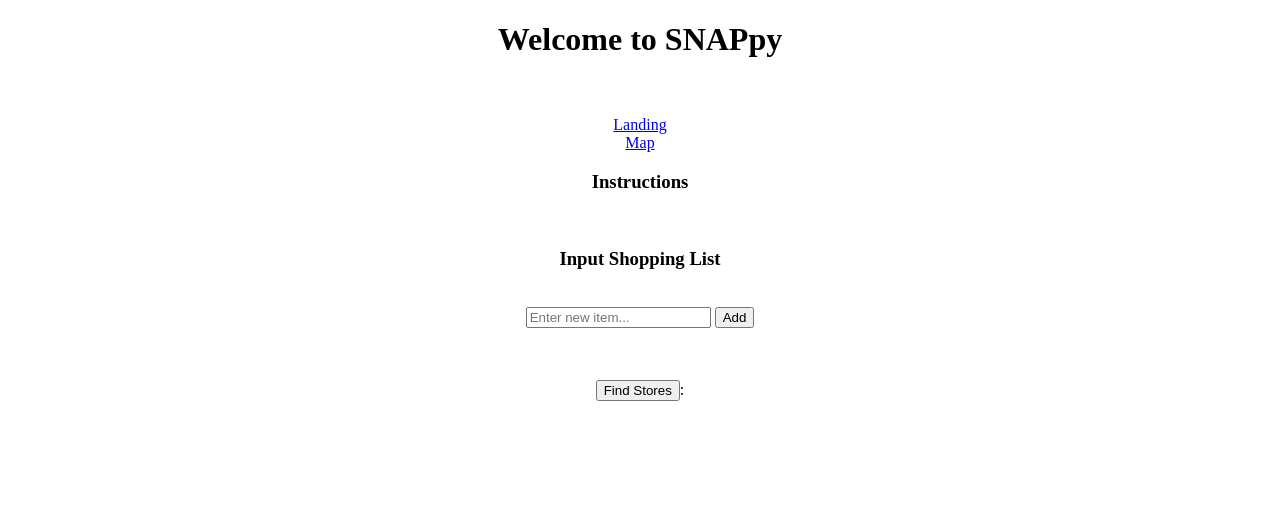
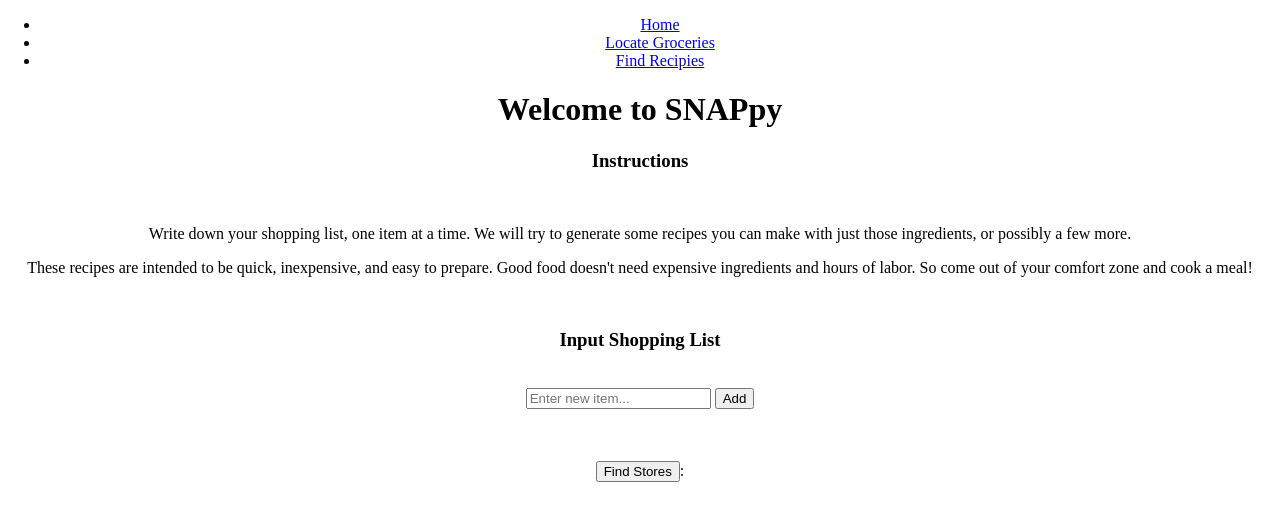
Before and after one commit to jekhi5/SNAPpy, a Django app: template backend/snap/templates/shoppinglist.html in a window 1280 px wide. Shown: the top 517 px of the page. Run offline with Django 3.2, Linux system fonts and the light colour scheme; the template is opened without the code that fills it, so the values that code supplies are empty.

Commit message:
commenced frontend styling

```diff
--- a/backend/snap/templates/shoppinglist.html
+++ b/backend/snap/templates/shoppinglist.html
@@ -4,7 +4,7 @@
 <html>
   <head>
     <title>
-      SNAPpy
+      SNAPpy - The SNAP Hub
     </title>
     <style>
         body {
@@ -16,23 +16,28 @@
           margin: auto;
         }
     </style>
+    <link rel="stylesheet" href="{% static 'global_style.css' %}" type="text/css"/>
     <script src="https://ajax.googleapis.com/ajax/libs/jquery/3.6.3/jquery.min.js"></script>
-    <script id="list-operations">
-
-
-    </script>
   </head>
 
   <body>
+    <div id="topnav-container">
+        <ul id="topnav">
+            <li class="nav-item"><a href="{% url 'landing' %}">Home</a></li>
+            <li class="nav-item"><a href="{% url 'map' %}">Locate Groceries</a></li>
+            <li class="nav-item"><a href="{% url 'shoppinglist' %}">Find Recipies</a></li>
+        </ul>
+    </div>
+
+
     <h1>Welcome to SNAPpy</h1>
-    <br>
-    <br>
-    <a href="{% url 'landing' %}"> Landing</a>
-    <br>
-    <a href="{% url 'map' %}"> Map</a>
-    <br>
 
     <h3>Instructions</h3>
+    <br>
+    <div class="content-box">
+        <p> Write down your shopping list, one item at a time. We will try to generate some recipes you can make with just those ingredients, or possibly a few more. </p>
+        <p> These recipes are intended to be quick, inexpensive, and easy to prepare. Good food doesn't need expensive ingredients and hours of labor. So come out of your comfort zone and cook a meal! </p>
+    </div>
     <br>
     <h3>Input Shopping List</h3>
     <br>
```
